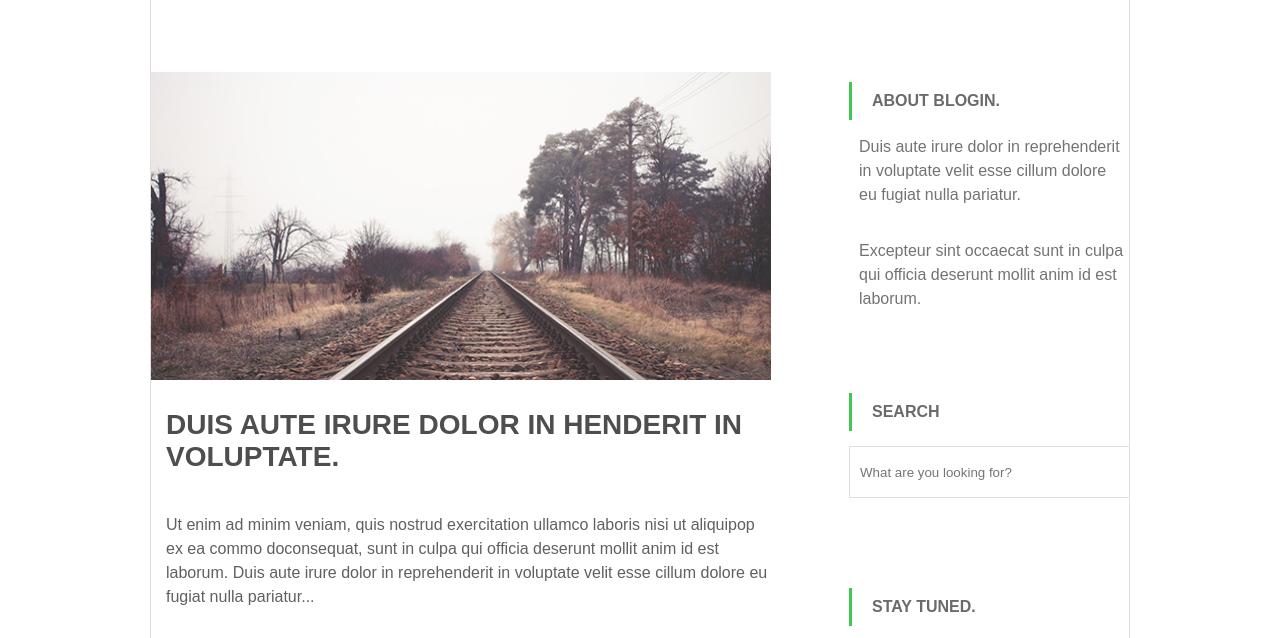
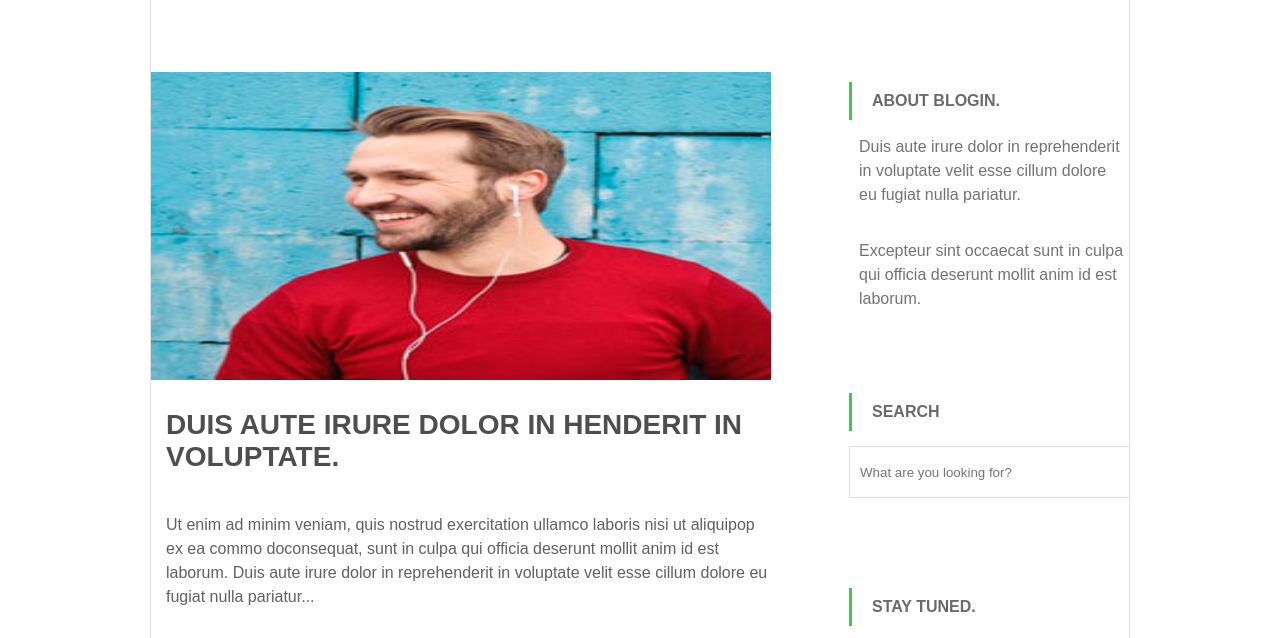
Before and after one commit to gaziislam/psd-to-html-itbari, a plain HTML site: page index.html in a window 1280 px wide. Shown: the part 126-764 px from the top of the page. Drawn offline with Linux system fonts and the light colour scheme.

Commit message:
changed-arti-image

```diff
--- a/index.html
+++ b/index.html
@@ -31,7 +31,7 @@
 			<div class="content_wrapper">
 				<section class="left_content">
 					<article class="single_post_wrapper">
-						<img src="images/blog_template.png" alt="" />
+						<img src="images/profile.jpg" alt="" />
 						<h2>Duis aute irure dolor in henderit in voluptate.</h2>
 						<p>Ut enim ad minim veniam, quis nostrud exercitation ullamco laboris nisi ut aliquipop ex ea
 							commo doconsequat, sunt in culpa qui officia deserunt mollit anim id est laborum. Duis aute
```
Also changed, not shown: images/profile.jpg (added).
